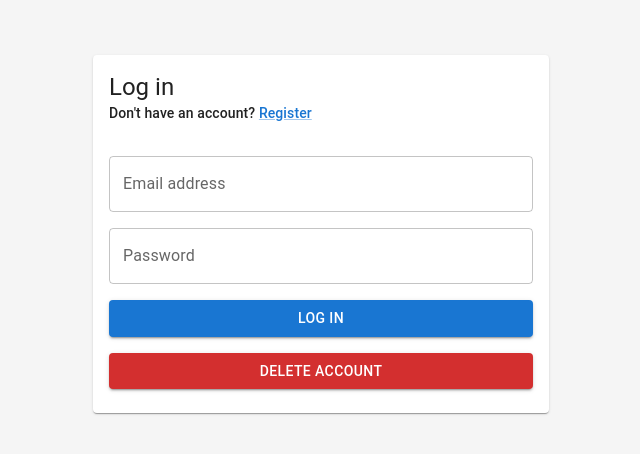
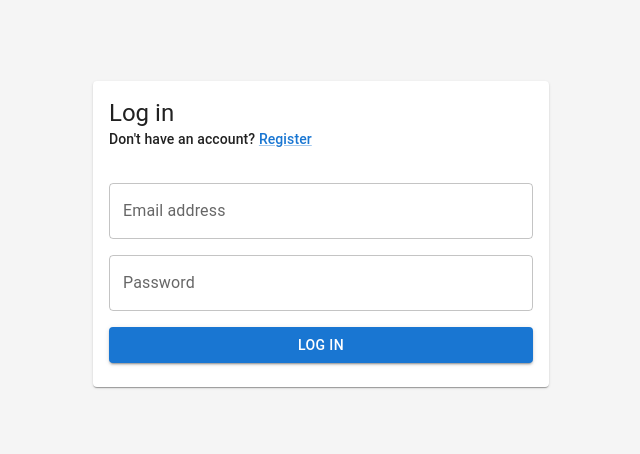
Before and after one commit to amalexandrescu/busy-bee, a React (Create React App) app: page /login in a window 1280 px wide. Shown: the part 166-620 px from the top of the page, without its empty margins (319-959 px from the left). Built offline with nearby package versions, Linux system fonts and the light colour scheme; no server answers.

Commit message:
remove delete and add required for register

```diff
--- a/src/ui-lib/components/auth/LoginForm.tsx
+++ b/src/ui-lib/components/auth/LoginForm.tsx
@@ -14,14 +14,19 @@
 import { Typography } from "@mui/material";
 import { signIn } from "../../../firebase/firebaseAuth";
 import { useNavigate } from "react-router-dom";
-import { deleteUser, getAuth } from "firebase/auth";
+// import {
+//   deleteUser,
+//   EmailAuthProvider,
+//   getAuth,
+//   reauthenticateWithCredential,
+// } from "firebase/auth";
 
 function LogInForm(): React.JSX.Element {
   const [email, setEmail] = React.useState<string>("");
   const [password, setPassword] = React.useState<string>("");
   const [error, setError] = React.useState<string>("");
   const [success, setSuccess] = React.useState<string>("");
-  const [isUserDeleted, setIsUserDeleted] = React.useState<boolean>(false); // Track if user is deleted
+  // const [isUserDeleted, setIsUserDeleted] = React.useState<boolean>(false); // Track if user is deleted
 
   const navigate = useNavigate();
 
@@ -37,27 +42,31 @@
     }
   };
 
-  const handleDeleteAccount = async () => {
-    const auth = getAuth();
-    const user = auth.currentUser;
+  //disabled until I need delete user
+  // const handleDeleteAccount = async (email: string, password: string) => {
+  //   const auth = getAuth();
+  //   const user = auth.currentUser;
 
-    if (user) {
-      try {
-        await deleteUser(user); // This deletes the current user from Firebase Authentication
-        setIsUserDeleted(true); // Set state to indicate user is deleted
-        setSuccess("Your account has been deleted.");
-        console.log("User deleted from Firebase Authentication");
+  //   if (!user) return;
 
-        // Optionally, redirect user after deletion
-        setTimeout(() => {
-          navigate("/login"); // Redirect to login page after deletion
-        }, 2000);
-      } catch (error: any) {
-        console.error("Error deleting user: ", error);
-        setError("Failed to delete account.");
-      }
-    }
-  };
+  //   try {
+  //     // Required: re-authenticate
+  //     const credential = EmailAuthProvider.credential(email, password);
+  //     await reauthenticateWithCredential(user, credential);
+  //     await deleteUser(user); // This deletes the current user from Firebase Authentication
+  //     setIsUserDeleted(true); // Set state to indicate user is deleted
+  //     setSuccess("Your account has been deleted.");
+  //     console.log("User deleted from Firebase Authentication");
+
+  //     // Optionally, redirect user after deletion
+  //     setTimeout(() => {
+  //       navigate("/login"); // Redirect to login page after deletion
+  //     }, 2000);
+  //   } catch (error: any) {
+  //     console.error("Error deleting user: ", error);
+  //     setError("Failed to delete account.");
+  //   }
+  // };
 
   return (
     <Box sx={{ p: 3 }}>
@@ -95,15 +104,16 @@
                 <Button variant="contained" onClick={handleSubmit}>
                   Log in
                 </Button>
-                {!isUserDeleted && (
+                {/* disabled for now because I don't need the delete button */}
+                {/* {!isUserDeleted && (
                   <Button
                     variant="contained"
                     color="error"
-                    onClick={handleDeleteAccount}
+                    onClick={() => handleDeleteAccount(email, password)}
                   >
                     Delete Account
                   </Button>
-                )}
+                )} */}
                 {error && <Typography color="error">{error}</Typography>}
                 {success && <Typography color="primary">{success}</Typography>}
               </Stack>
--- a/src/ui-lib/components/auth/RegisterForm.tsx
+++ b/src/ui-lib/components/auth/RegisterForm.tsx
@@ -25,6 +25,25 @@
 
   const handleSubmit = async (event: React.FormEvent) => {
     event.preventDefault(); // Prevent default form submission behavior
+
+    // Basic validation
+    if (!name.trim()) {
+      setError("Name is required.");
+      setSuccess("");
+      return;
+    }
+
+    if (!email.trim()) {
+      setError("Email is required.");
+      setSuccess("");
+      return;
+    }
+
+    if (!password.trim()) {
+      setError("Password is required.");
+      setSuccess("");
+      return;
+    }
 
     try {
       await signUp(name, email, password);
@@ -57,6 +76,7 @@
                   <InputLabel>Name</InputLabel>
                   <OutlinedInput
                     name="name"
+                    required
                     value={name}
                     onChange={(e) => setName(e.target.value)}
                   />
```
